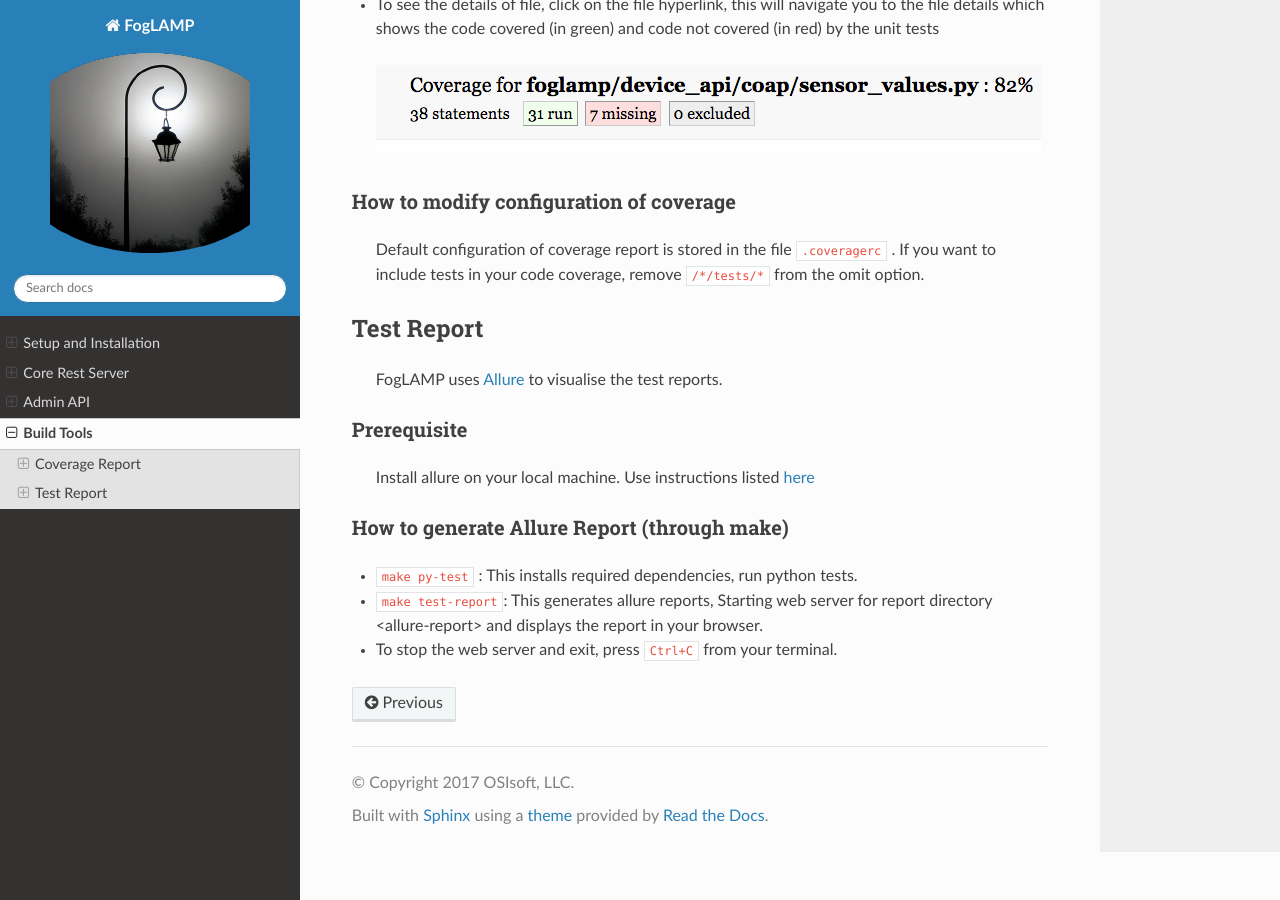
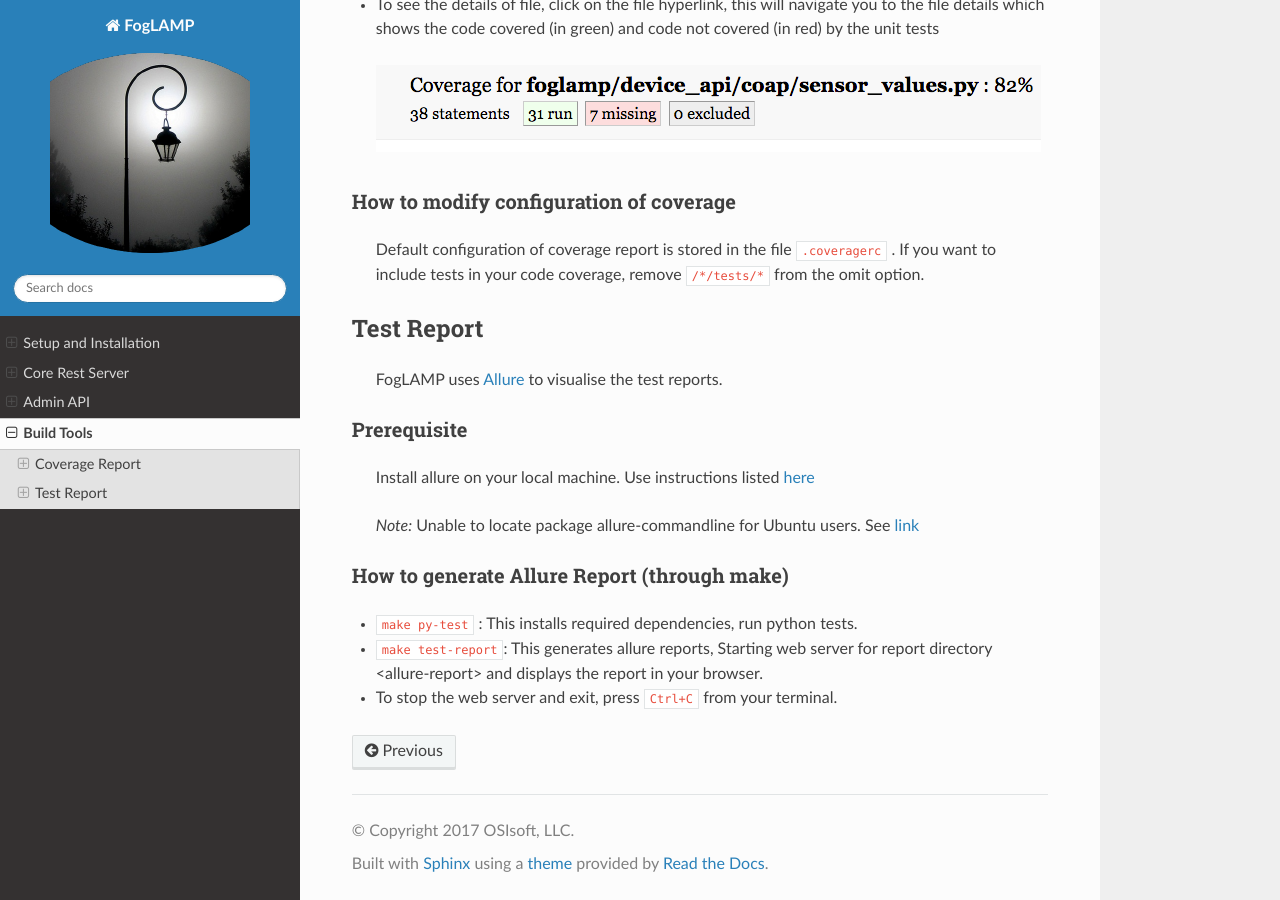
Before and after one commit to fledge-iot/fledge, a Sphinx documentation site: the page built from docs/build-tools.rst, in a window 1280 px wide and 900 px high, scrolled down 720 px. Built offline with Sphinx 7.4.7 and the Read the Docs theme 2.0.0, drawn with Linux system fonts in a browser that asks for light colours.

Commit message:
cov-report target fixes to OS dependent

```diff
--- a/docs/build-tools.rst
+++ b/docs/build-tools.rst
@@ -42,6 +42,8 @@ Prerequisite
 
  Install allure on your local machine. Use instructions listed `here <http://wiki.qatools.ru/display/AL/Allure+Commandline>`_
 
+ `Note:` Unable to locate package allure-commandline for Ubuntu users. See `link <https://stackoverflow.com/questions/34772906/unable-to-install-allure-cli-on-ubuntu-15-10>`_
+
 How to generate Allure Report (through make)
 ^^^^^^^^^^^^^^^^^^^^^^^^^^^^^^^^^^^^^^^^^^^^
 
```
Also changed, not shown: 1 other file.
